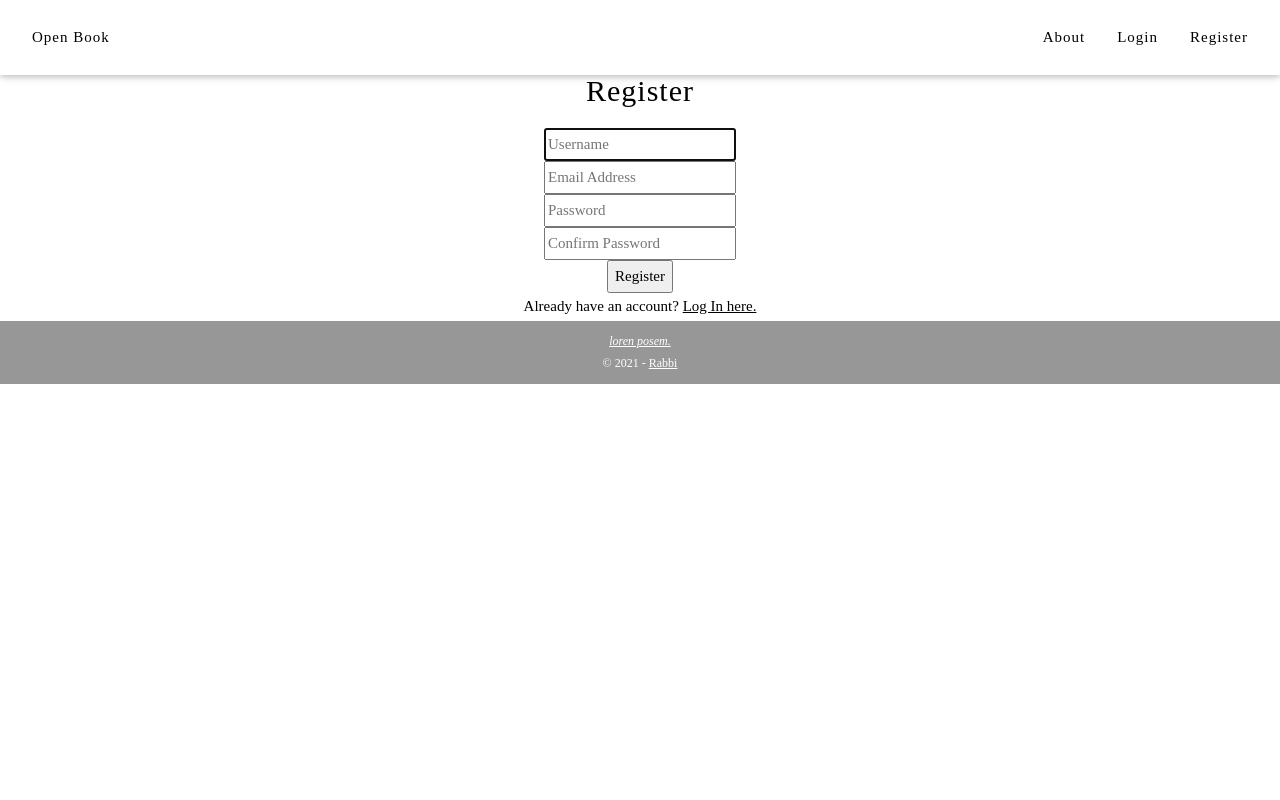
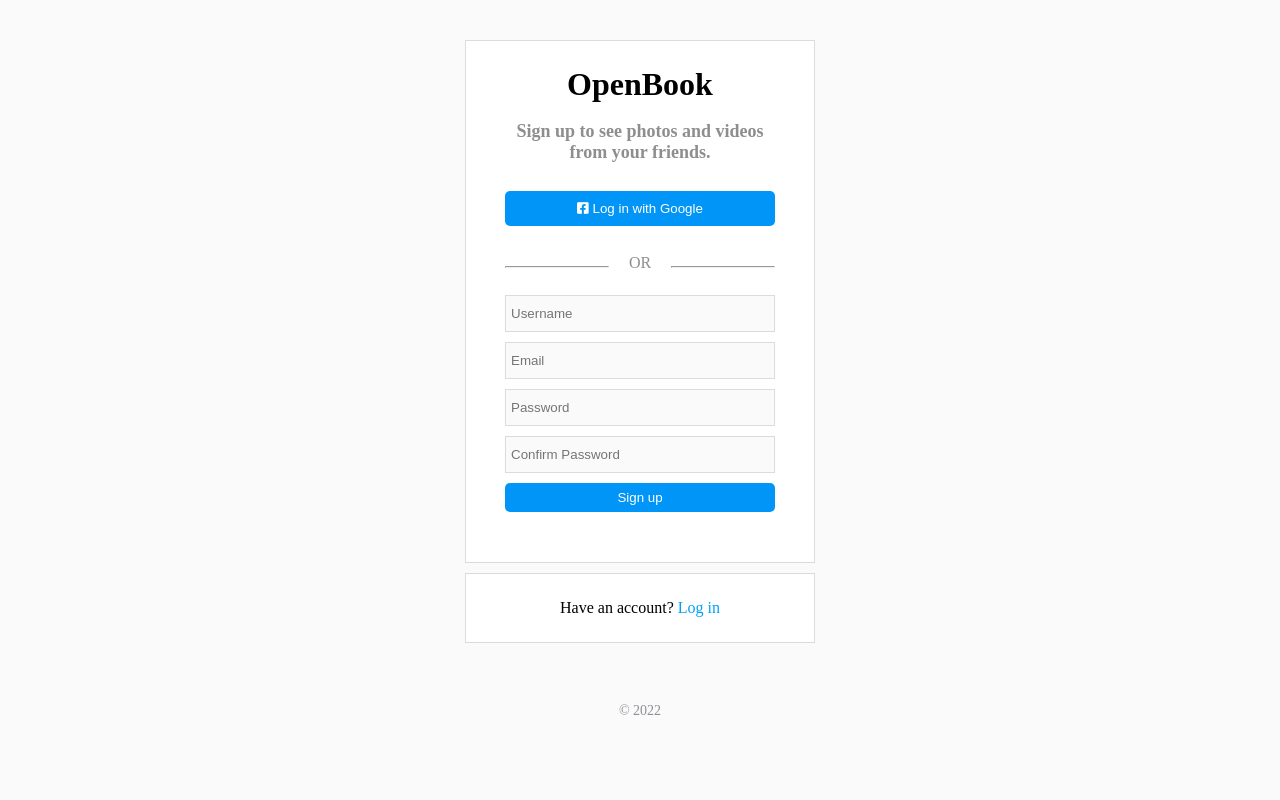
Before and after one commit to MoshiulRabbi/openBook, a Django app: page /register/ in a window 1280 px wide. Run offline with Django 3.2, Linux system fonts and the light colour scheme; some libraries are stand-ins or nearby versions.

Commit message:
authPageUpdated

```diff
--- a/openbook/views.py
+++ b/openbook/views.py
@@ -17,7 +17,7 @@ def home_view(request):
     if request.user.is_authenticated:
         return render(request, "home.html")
     else:
-        return render(request,"initial-home.html")
+        return render(request,"v2/login.html")
 
 
 
@@ -34,11 +34,11 @@ def login_view(request):
             login(request, user)
             return HttpResponseRedirect(reverse("home"))
         else:
-            return render(request, "login.html", {
+            return render(request, "v2/login.html", {
                 "message": "Invalid username and/or password."
             })
     else:
-        return render(request, "login.html")
+        return render(request, "v2/login.html")
 
 
 def register(request):
@@ -50,7 +50,7 @@ def register(request):
         password = request.POST["password"]
         confirmation = request.POST["confirmation"]
         if password != confirmation:
-            return render(request, "register.html", {
+            return render(request, "v2/register.html", {
                 "message": "Passwords must match."
             })
 
@@ -59,13 +59,13 @@ def register(request):
             user = User.objects.create_user(username, email, password)
             user.save()
         except IntegrityError:
-            return render(request, "register.html", {
+            return render(request, "v2/register.html", {
                 "message": "Username already taken."
             })
         login(request, user)
         return HttpResponseRedirect(reverse("home"))
     else:
-        return render(request, "register.html")
+        return render(request, "v2/register.html")
 
 
 
--- /dev/null
+++ b/static/css/auth.css
@@ -0,0 +1,229 @@
+* {
+  margin: 0;
+  padding: 0;
+  box-sizing: border-box;
+}
+
+body {
+  background-color: #fafafa;
+}
+
+main {
+  display: flex;
+  flex-direction: column;
+  align-items: center;
+}
+
+.page {
+  display: flex;
+  flex-direction: column;
+  align-items: center;
+  padding-bottom: 30px;
+}
+
+/* header style */
+.page .header {
+  text-align: center;
+}
+
+.page .header .logo,
+.page .header p,
+.page .header button {
+  margin-bottom: 18px;
+  margin-top: 10px;
+}
+
+.page .header > p {
+  font-weight: bold;
+  color: #8e8e8e;
+  font-size: 18px;
+}
+
+.page .header > button {
+  width: inherit;
+  padding: 10px 20px;
+  border-radius: 5px;
+  border: none;
+  background-color: #0095f6;
+  color: #ffffff;
+}
+
+.page .header div {
+  display: flex;
+  flex-direction: row;
+  align-items: center;
+  color: #8e8e8e;
+}
+
+.page .header div p {
+  padding: 0 20px;
+}
+
+.page .header div hr {
+  width: 200px;
+}
+
+/* container style*/
+.page .container {
+  display: flex;
+  flex-direction: column;
+}
+
+.page .container form,
+input {
+  width: inherit;
+}
+
+.page .container form input {
+  border: 1px solid #dbdbdb;
+  background-color: #fafafa;
+  padding: 10px 5px;
+  margin: 5px 0;
+}
+
+.page .container form input:last-of-type {
+  margin-bottom: 10px;
+}
+
+.page .container form button {
+  width: inherit;
+  margin-bottom: 20px;
+  padding: 7px 20px;
+  border-radius: 5px;
+  border: none;
+  background-color: #0095f6;
+  color: #ffffff;
+}
+
+.page .container ul {
+  list-style: none;
+  text-align: center;
+  margin-bottom: 10px;
+}
+
+.page .container ul li {
+  display: inline;
+  color: #8e9096;
+}
+
+.page .container ul li a {
+  text-decoration: none;
+  font-weight: bold;
+  color: #8e9096;
+}
+
+/* option style */
+.option p > a {
+  text-decoration: none;
+  color: #00a0f7;
+}
+
+/* footer style */
+.footer {
+  bottom: 0;
+  height: 2.5rem;
+  margin-top: 50px;
+}
+
+.footer ul {
+  text-align: center;
+}
+.footer ul li {
+  display: inline;
+  margin-right: 5px;
+}
+.footer ul li a {
+  text-decoration: none;
+  font-size: 12px;
+  color: #00376b;
+}
+
+.footer p {
+  margin: 10px 0;
+  text-align: center;
+  color: #8e9096;
+  font-size: 14px;
+}
+
+/* Mobile Styles */
+
+@media only screen and (max-width: 400px) {
+  body {
+    font-family: Freight Sans;
+  }
+
+  .page {
+    width: 250px;
+    background-color: #fafafa;
+  }
+
+  .page .header {
+    width: inherit;
+    margin-top: 10px;
+  }
+
+  .page .container {
+    width: inherit;
+  }
+
+  .option {
+    margin: 80px 0;
+  }
+
+  .page .container input {
+    padding: 10px 5px;
+    margin: 5px 0;
+  }
+
+  .page .footer {
+    width: inherith;
+  }
+}
+
+@media only screen and (min-width: 401px) {
+  body {
+    font-family: Neue Helvetica;
+  }
+  .page {
+    border: 1px solid #dbdbdb;
+    width: 350px;
+    background-color: white;
+    margin: 40px 40px 10px 40px;
+  }
+
+  .page .header {
+    width: 270px;
+    margin-top: 15px;
+  }
+
+  .page .container {
+    width: 270px;
+  }
+
+  .option {
+    border: 1px solid #dbdbdb;
+    background-color: white;
+    width: 350px;
+    height: 70px;
+    margin-top: 20px 0;
+    display: flex;
+    align-items: center;
+    justify-content: center;
+  }
+
+  .otherapps {
+    margin: 20px 0;
+  }
+
+  .otherapps button {
+    margin-right: 5px;
+  }
+
+  .otherapps button:after-of-type {
+    margin-right: none;
+  }
+
+  .page .footer {
+    width: 100%;
+  }
+}
--- a/templates/register.html
+++ b/templates/register.html
@@ -1,11 +1,8 @@
-{% extends "base.html" %}
+{% extends "base.html" %} {% block body %} {% block title %}Register{% endblock
+%}
 
-{% block body %}
-{% block title %}Register{% endblock %}
-
-
-
-<br> <br>
+<br />
+<br />
 
 <center>
   <h2>Register</h2>
@@ -17,23 +14,42 @@
   <form action="{% url 'register' %}" method="post">
     {% csrf_token %}
     <div class="form-group">
-            <input class="form-control" autofocus type="text" name="username" placeholder="Username">
+      <input
+        class="form-control"
+        autofocus
+        type="text"
+        name="username"
+        placeholder="Username"
+      />
     </div>
     <div class="form-group">
-            <input class="form-control" type="email" name="email" placeholder="Email Address">
+      <input
+        class="form-control"
+        type="email"
+        name="email"
+        placeholder="Email Address"
+      />
     </div>
     <div class="form-group">
-            <input class="form-control" type="password" name="password" placeholder="Password">
+      <input
+        class="form-control"
+        type="password"
+        name="password"
+        placeholder="Password"
+      />
     </div>
     <div class="form-group">
-            <input class="form-control" type="password" name="confirmation" placeholder="Confirm Password">
+      <input
+        class="form-control"
+        type="password"
+        name="confirmation"
+        placeholder="Confirm Password"
+      />
     </div>
-        <input class="btn btn-primary" type="submit" value="Register">
+    <input class="btn btn-primary" type="submit" value="Register" />
   </form>
 
   Already have an account? <a href="{% url 'login' %}">Log In here.</a>
 </center>
 
-
-
 {% endblock %}
--- /dev/null
+++ b/templates/v2/register.html
@@ -0,0 +1,62 @@
+<!DOCTYPE html>
+<html lang="en">
+  <head>
+    <meta charset="UTF-8" />
+    <title>Login OpenBook</title>
+    {% load static %}
+    <meta
+      name="viewport"
+      content="width=device-width, height=device-height, initial-scale=1.0, minimum-scale=1.0"
+    />
+    <link
+      rel="stylesheet"
+      href="https://cdnjs.cloudflare.com/ajax/libs/font-awesome/5.13.0/css/all.min.css"
+    />
+    <link href="{% static 'css/auth.css' %}" rel="stylesheet" />
+  </head>
+  <body>
+    <!-- partial:index.partial.html -->
+    <main>
+      <div class="page">
+        <div class="header">
+          <h1 class="logo">OpenBook</h1>
+
+          {% if message %}
+          <p style="color: red">{{ message }}</p>
+          {% else %}
+          <p>Sign up to see photos and videos from your friends.</p>
+          {% endif %}
+          <button>
+            <i class="fab fa-facebook-square"></i> Log in with Google
+          </button>
+          <div>
+            <hr />
+            <p>OR</p>
+            <hr />
+          </div>
+        </div>
+        <div class="container">
+          <form action="{% url 'register' %}" method="post">
+            {% csrf_token %}
+            <input type="text" placeholder="Username" name="username" />
+            <input type="text" placeholder="Email" name="email" />
+            <input type="text" placeholder="Password" name="password" />
+            <input
+              type="password"
+              placeholder="Confirm Password"
+              name="confirmation"
+            />
+            <button type="submit">Sign up</button>
+          </form>
+        </div>
+      </div>
+      <div class="option">
+        <p>Have an account? <a href="login.html">Log in</a></p>
+      </div>
+      <div class="footer">
+        <p>© 2022</p>
+      </div>
+    </main>
+    <!-- partial -->
+  </body>
+</html>
```
Also changed, not shown: templates/login.html (+3 -12 lines), templates/v2/login.html (added, +51 -0 lines). Lines whose indentation alone changed are shown as unchanged.
